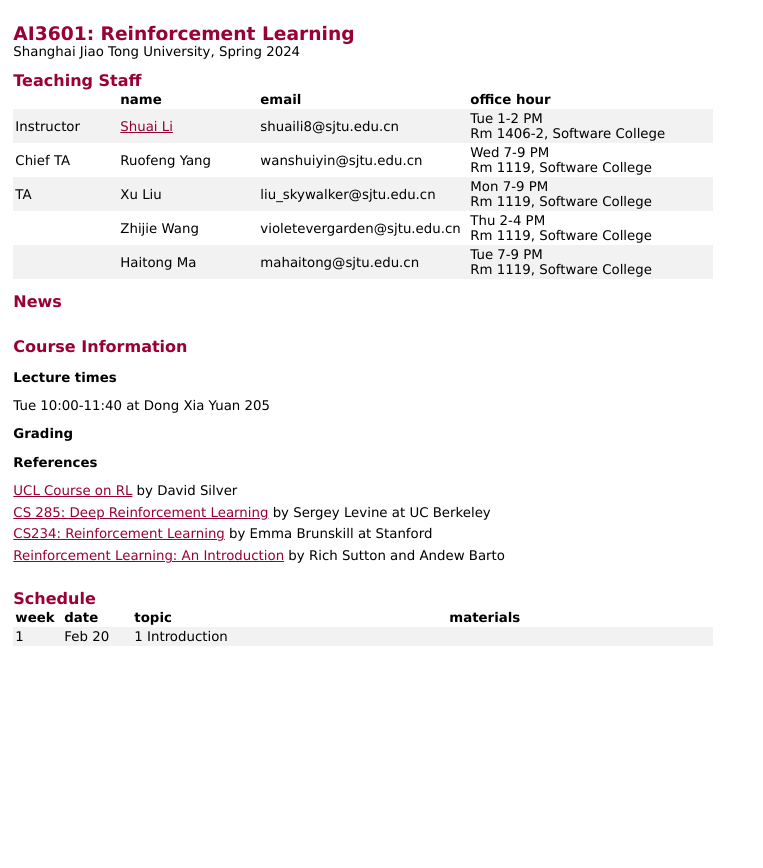
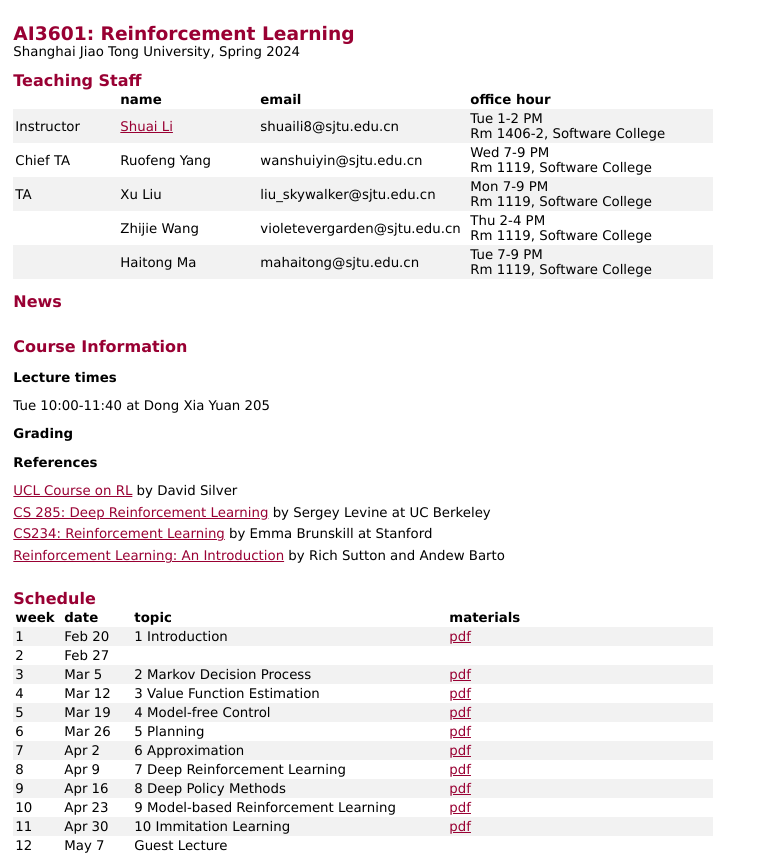
Before and after one commit to shuaili8/shuaili8.github.io, a plain HTML site: page Teaching/AI3601/index.html in a window 1280 px wide. Shown: the whole page, without its empty margins (0-763 px from the left). Before the commit the page ends 800 px from the top, so only its background shows below. Drawn offline with Linux system fonts and the light colour scheme.

Commit message:
update rl course

```diff
--- a/Teaching/AI3601/index.html
+++ b/Teaching/AI3601/index.html
@@ -201,35 +201,44 @@
         </tr>
 
         <tr>
-            <td>1</td><td>Feb 20</td><td>1 Introduction</td><td></td>
-        </tr>
-        <!-- <tr>
-            <td>2</td><td>Feb 21</td><td>2 Markov Decision Process</td><td></td>
+            <td>1</td><td>Feb 20</td><td>1 Introduction</td><td><a href="L1_Introduction.pdf" target="_blank">pdf</a></td>
         </tr>
         <tr>
-            <td>3</td><td>Feb 28</td><td>3 Value-based Methods</td><td></td>
+            <td>2</td><td>Feb 27</td><td></td><td></td>
         </tr>
         <tr>
-            <td>4</td><td>Mar 7</td><td>4 Policy-based Methods</td><td></td>
+            <td>3</td><td>Mar 5</td><td>2 Markov Decision Process</td><td><a href="L2_MDP.pdf" target="_blank">pdf</a></td>
         </tr>
         <tr>
-            <td>5</td><td>Mar 14</td><td>5 Planning</td><td></td>
+            <td>4</td><td>Mar 12</td><td>3 Value Function Estimation</td><td><a href="L3_Value Function Estimation.pdf" target="_blank">pdf</a></td>
         </tr>
         <tr>
-            <td>6</td><td>Mar 21</td><td>6 Approximation</td><td></td>
+            <td>5</td><td>Mar 19</td><td>4 Model-free Control</td><td><a href="L4_Model-free Control.pdf" target="_blank">pdf</a></td>
         </tr>
         <tr>
-            <td>7</td><td>Mar 28</td><td>7 Deep Reinforcement Learning</td><td></td>
+            <td>6</td><td>Mar 26</td><td>5 Planning</td><td><a href="L5_Planning.pdf" target="_blank">pdf</a></td>
         </tr>
         <tr>
-            <td>8</td><td>Apr 4</td><td>8 Deep Policy Methods</td><td></td>
+            <td>7</td><td>Apr 2</td><td>6 Approximation</td><td><a href="L6_Approximation.pdf" target="_blank">pdf</a></td>
         </tr>
         <tr>
-            <td>9</td><td>Apr 11</td><td>9 Model-based Reinforcement Learning</td><td></td>
+            <td>8</td><td>Apr 9</td><td>7 Deep Reinforcement Learning</td><td><a href="L7_DRL.pdf" target="_blank">pdf</a></td>
         </tr>
         <tr>
-            <td>10</td><td>Apr 18</td><td>10 Immitation Learning</td><td></td>
+            <td>9</td><td>Apr 16</td><td>8 Deep Policy Methods</td><td><a href="L8_Deep Policy Methods.pdf" target="_blank">pdf</a></td>
         </tr>
+        <tr>
+            <td>10</td><td>Apr 23</td><td>9 Model-based Reinforcement Learning</td><td><a href="L9_MBRL.pdf" target="_blank">pdf</a></td>
+        </tr>
+        <tr>
+            <td>11</td><td>Apr 30</td><td>10 Immitation Learning</td><td><a href="L10_IL.pdf" target="_blank">pdf</a></td>
+        </tr>
+        <tr>
+            <td>12</td><td>May 7</td><td>Guest Lecture</td><td></td>
+        </tr>
+        <!--
+
+
         <tr>
             <td>11</td><td>Apr 25</td><td>11 Offline Reinforcement Learning</td><td></td>
         </tr>
```
Also changed, not shown: publications.html (+3 -3 lines), students.html (+3 -1 lines), 10 other files.
